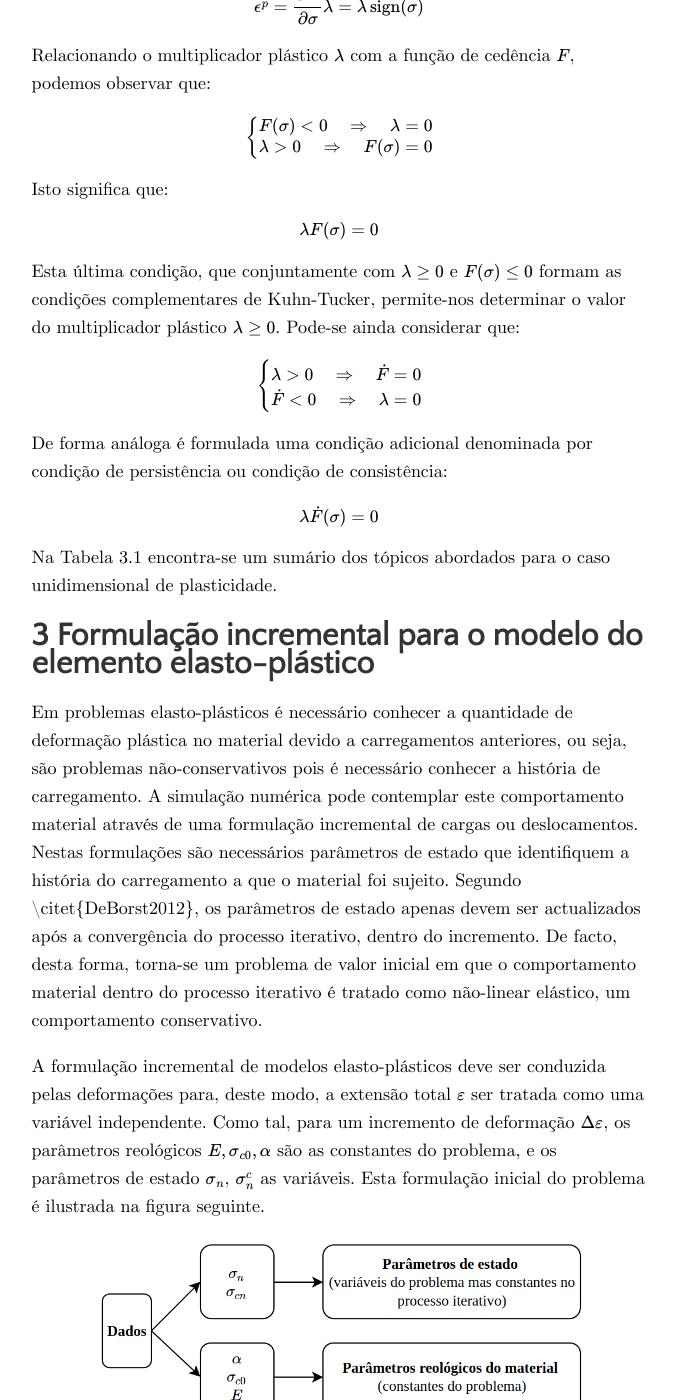
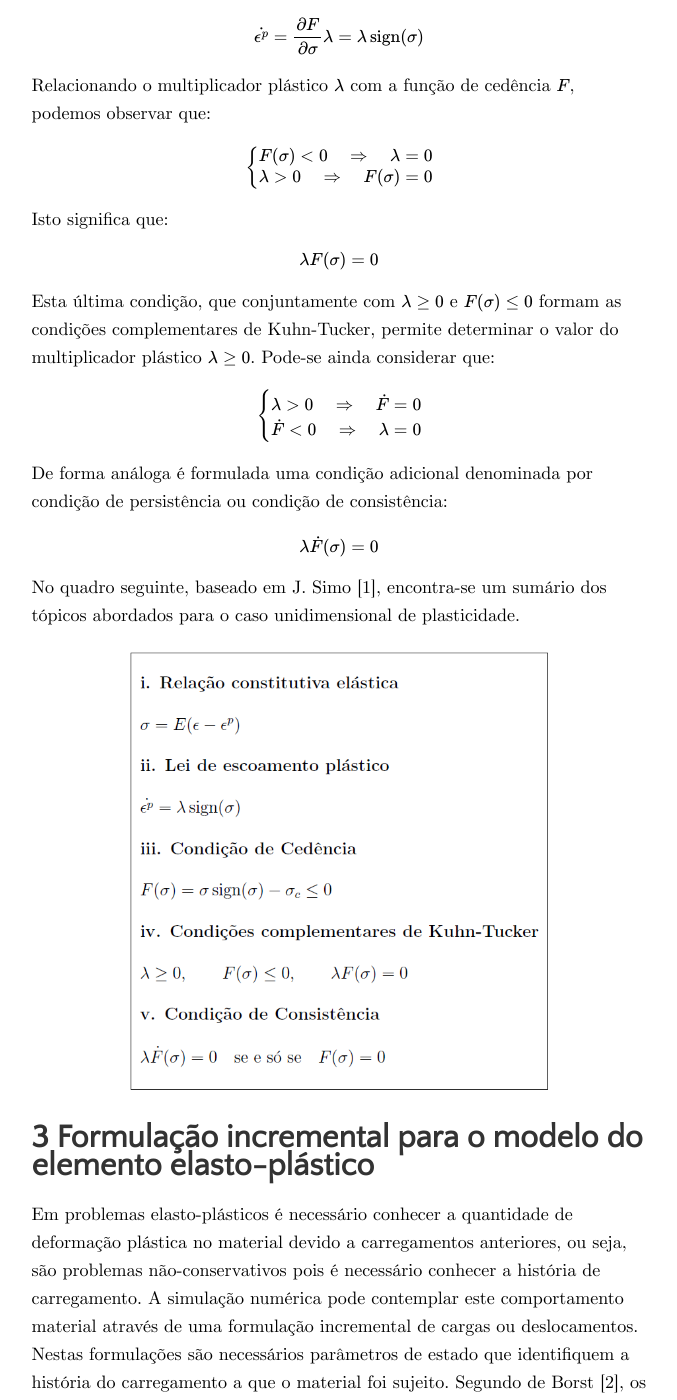
Before and after one commit to gonhen/gonhen.github.io, a Jekyll site: the page built from _posts/2020-05-17-plastic.md, in a window 1280 px wide and 1400 px high, scrolled down 4230 px. Shown: the whole window, without its empty margins (301-978 px from the left). Built offline with Jekyll 4.4.1, drawn with Linux system fonts in a browser that asks for light colours; some web fonts are replaced; formulas are drawn with MathJax 3; some of the changed text lies outside the part shown.

Commit message:
update 21/05/2020

````diff
--- a/_posts/2020-05-17-plastic.md
+++ b/_posts/2020-05-17-plastic.md
@@ -134,14 +137,13 @@ Para além da plasticidade perfeita, existem outros dois tipos de plasticidade:
 plasticidade com endurecimento isotrópico e plasticidade com endurecimento
 cinemático. Enquanto que no caso de plasticidade perfeita o intervalo de tensões
 admissíveis se mantém inalterado, quando há endurecimento isotrópico existe uma
-expansão consoante a quantidade de escoamento plástico. O endurecimento
-isotrópico distingue-se do cinemático por manter a origem do referencial no
-centro do intervalo de tensões admissíveis. Já no endurecimento cinemático,
-existe uma translação do intervalo de tensões admissíveis em relação à origem, o
-que permite captar o efeito de *Bauschinger*, observado experimentalmente em
-metais sujeitos a cargas cíclicas (\citet{Lubliner2006}). Estes exemplos de
-modificações às superfícies de cedência encontram-se representados nas figuras
-seguintes.
+expansão consoante a quantidade de escoamento plástico. No endurecimento
+isotrópico, a origem do referencial é centro do intervalo de tensões
+admissíveis. Já no endurecimento cinemático, existe uma translação do intervalo
+de tensões admissíveis em relação à origem, o que permite captar o efeito de
+*Bauschinger*, observado experimentalmente em metais sujeitos a cargas cíclicas.
+Estes exemplos de modificações às superfícies de cedência encontram-se
+representados nas figuras seguintes.
 
 <figure class="half">
 <img src="/assets/img/iso.jpg"
@@ -218,7 +220,7 @@ $$
 $$
 
 Esta última condição, que conjuntamente com $$\lambda \ge 0$$ e $$F(\sigma) \le
-0$$ formam as condições complementares de Kuhn-Tucker, permite-nos determinar o
+0$$ formam as condições complementares de Kuhn-Tucker, permite determinar o
 valor do multiplicador plástico $$\lambda \ge 0$$. Pode-se ainda considerar que:
 
 $$
@@ -240,8 +242,13 @@ $$
 \end{equation}
 $$
 
-Na Tabela 3.1 encontra-se um sumário dos tópicos abordados para o caso
-unidimensional de plasticidade.
+No quadro seguinte, baseado em J. Simo [1], encontra-se um sumário dos tópicos
+abordados para o caso unidimensional de plasticidade.
+
+
+{:refdef: style="text-align: center;"}
+![](/assets/img/quadro1.png){:height="70%" width="70%"}
+{: refdef}
 
 
 # 3 Formulação incremental para o modelo do elemento elasto-plástico
@@ -252,12 +259,11 @@ não-conservativos pois é necessário conhecer a história de carregamento. A
 simulação numérica pode contemplar este comportamento material através de uma
 formulação incremental de cargas ou deslocamentos. Nestas formulações são
 necessários parâmetros de estado que identifiquem a história do carregamento a
-que o material foi sujeito. Segundo \citet{DeBorst2012}, os
-parâmetros de estado apenas devem ser actualizados após a convergência do
-processo iterativo, dentro do incremento. De facto, desta forma, torna-se um
-problema de valor inicial em que o comportamento material dentro do processo
-iterativo é tratado como não-linear elástico, um
-comportamento conservativo.
+que o material foi sujeito. Segundo de Borst [2], os parâmetros de estado apenas
+devem ser actualizados após a convergência do processo iterativo, dentro do
+incremento. De facto, desta forma, torna-se um problema de valor inicial em que
+o comportamento material dentro do processo iterativo é tratado como não-linear
+elástico, um comportamento conservativo.
 
 A formulação incremental de modelos elasto-plásticos deve ser conduzida pelas
 deformações para, deste modo, a extensão total $$\varepsilon$$ ser tratada como uma
@@ -385,8 +391,8 @@ F_{n+1} = 0 \quad &\Rightarrow \sigma_{n+1} \, \mathrm{sign}(\sigma_{n+1}) = \si
 $$
 
 Por último, calcula-se a rigidez material algorítmica. Este procedimento foi
-inicialmente introduzido por \citet{Simo1986} e nos casos unidimensionais
-corresponde ao valor exacto.
+inicialmente introduzido por J. Simo [3] e nos casos unidimensionais corresponde
+ao valor exacto.
 
 $$
 \begin{align}
@@ -396,13 +402,18 @@ $$
 $$
 
 O *backward* Euler para o caso unidimensional de endurecimento
-isotrópico é sumarizado na tabela 3.2.
+isotrópico é sumarizado no quadro seguinte.
+
+
+{:refdef: style="text-align: center;"}
+![](/assets/img/quadro2.png){:height="70%" width="70%"}
+{: refdef}
 
 # 4 - Exemplo prático
 
-Apresento uma função em Matlab que foi introduzida dentro de um processo
-iterativo de Newton-Raphson de um programa de análise de barras para modelar a
-lei constitutiva.
+Apresento uma função em Matlab, que foi introduzida dentro de um processo
+iterativo de Newton-Raphson, de um programa de análise de barras pelo método dos
+deslocamentos para calcular uma lei constitutiva elasto-plástica.
 
 ```matlab
 function [sig sgc Etg] = lei_constitutiva(egreen,sigf,sgcf,iter,inc)
@@ -458,13 +469,23 @@ function [sig sgc Etg] = lei_constitutiva(egreen,sigf,sgcf,iter,inc)
 
 end
 ```
-# 5 - Considerações finais
 
-# 6 - Referências
+# 5 - Referências
 
-<!--
-Local Variables:
-markdown-enable-math: t
-ispell-local-dictionary: "pt_PT-preao"
-End:
--->
+[1] J. Simo e T. Hughes. Computational Inelasticity, volume 7 of
+Interdisciplinary Applied Mathematics. Springer-Verlag, New York, 1998.
+
+[2] R. de Borst, M. A. Crisfield, J. J. C. Remmers, e C. V. Verhoosel. Non-Linear Finite
+Element Analysis of Solids and Structures. John Wiley & Sons, Ltd, Chichester, UK,
+aug 2012.
+
+[3] J. Simo e R. L. Taylor. A return mapping algorithm for plane stress
+elastoplasticity. International Journal for Numerical Methods in Engineering, 1986.
+
+[4] V. Dias Da Silva. Introdução à Análise Não-Linear de Estruturas. Secção de
+Textos do Departamento de Engenharia Civil da Universidade de Coimbra, 2002.
+
+[5] J. Lubliner e B. Moran. Plasticity Theory. Journal of Applied Mechanics, 1992.
+
+<!-- Local Variables: markdown-enable-math: t
+ispell-local-dictionary: "pt_PT-preao" End: -->
````
Also changed, not shown: other parts of _posts/2020-05-17-plastic.md (+8 -5 lines), assets/img/quadro1.png (added), assets/img/quadro2.png (added).
